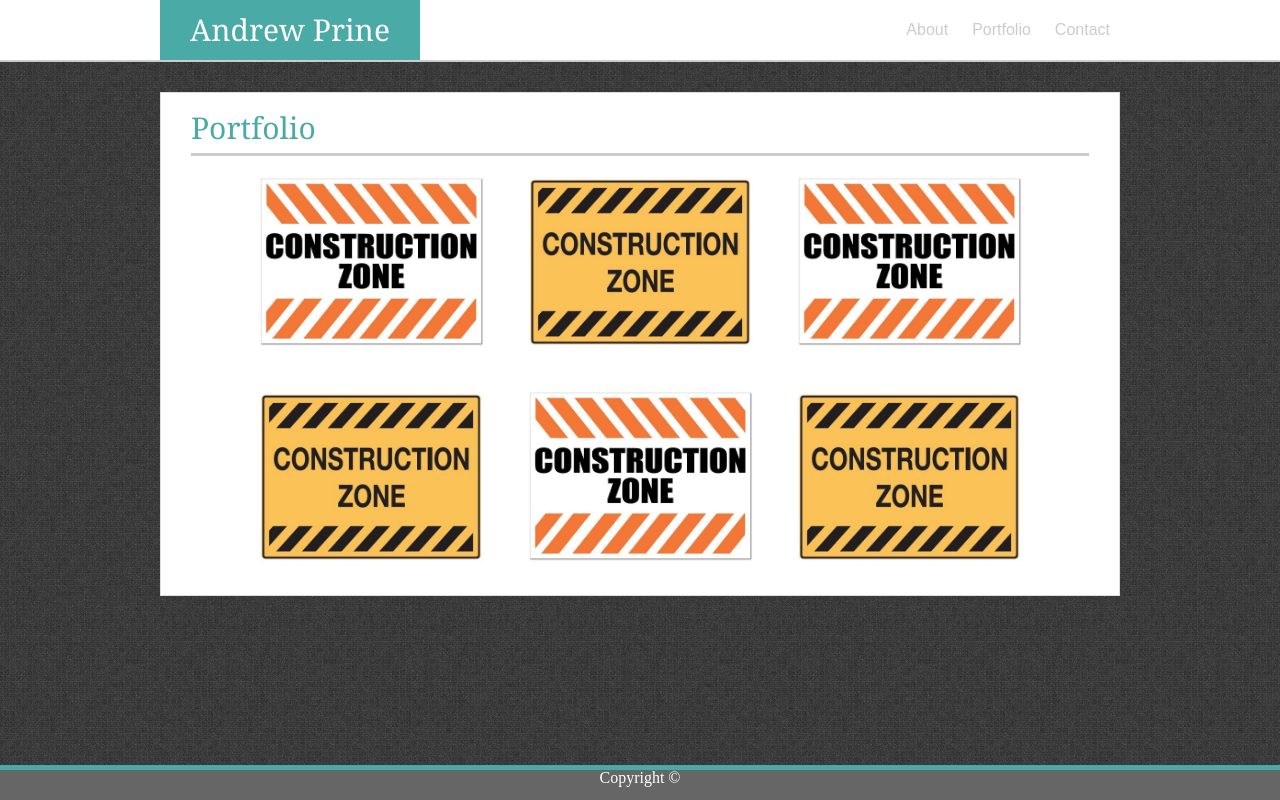
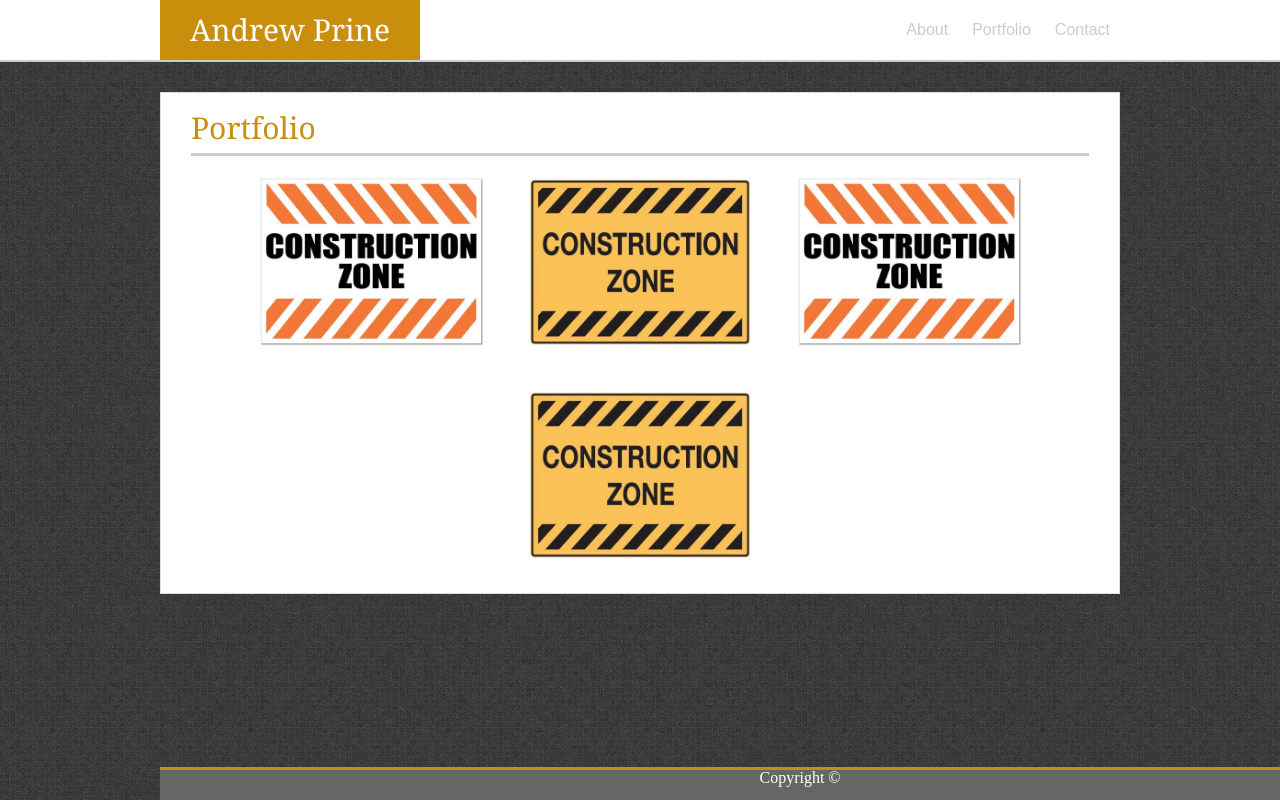
Before and after one commit to andrewpprine/Responsive-Portfolio, a plain HTML site: page portfolio.html in a window 1280 px wide. Drawn offline with Linux system fonts and the light colour scheme.

Commit message:
proofreading

```diff
--- a/assets/css/style.css
+++ b/assets/css/style.css
@@ -17,7 +17,7 @@ nav {
 #nameBadge {
   float: left;
   color: #ffffff;
-  background-color: #4aaaa5;
+  background-color: #ca8e0d;
   line-height: 60px;
   padding: 0 30px 0;
 
@@ -41,7 +41,7 @@ ul li a {
   padding: 0 10px;
 }
 ul li a:hover {
-  color: #4aaaa5;
+  color: #ca8e0d;
   background-color: #5D2E16;
 }
 /* This makes the dividing lines between nav items, but breaks the hover animationb...
@@ -63,7 +63,7 @@ ul li a:hover {
   border: 1px solid #dddddd;
 }
 #containerTitle {
-  color: #4aaaa5;
+  color: #ca8e0d;
   margin: 10px 20px;
 }
 img {
@@ -102,7 +102,7 @@ textarea {
   width: 100%;
 }
 input[type="submit"] {
-  background-color: #4aaaa5;
+  background-color: #ca8e0d;
   color: #ffffff;
   line-height: 30px;
   padding: 0 15px 0;
@@ -115,7 +115,7 @@ input:focus {
   height: 40px;
   margin: auto;
   color: #ffffff;
-  background-color: #4aaaa5;
+  background-color: #ca8e0d;
 } */
 .portfolioThumbnail {
   float: none;
@@ -131,7 +131,7 @@ footer {
   background-color: #666666;
   color: white;
   text-align: center;
-  border-top: 5px solid #4aaaa5;
+  border-top: 3px solid #ca8e0d;
 }
 
 @media only screen and (max-width: 980px) {
--- a/portfolio.html
+++ b/portfolio.html
@@ -30,18 +30,13 @@
       </div> -->
 
       <a href target="_blank" href="#">
-        <img src="assets/images/construction2.jpg" alt="Construction Zone" class="portfolioThumbnail" width=225px></a>
+        <img src="assets/images/construction2.jpg" alt="Hangman game" class="portfolioThumbnail" width=225px></a>
       <a href target="_blank" href="#">
-        <img src="assets/images/construction1.jpg" alt="Construction Zone" class="portfolioThumbnail" width=225px></a>
+        <img src="assets/images/construction1.jpg" alt="Crystal Collector game" class="portfolioThumbnail" width=225px></a>
       <a href target="_blank" href="#">
         <img src="assets/images/construction2.jpg" alt="Construction Zone" class="portfolioThumbnail" width=225px></a>
       <a href target="_blank" href="#">
         <img src="assets/images/construction1.jpg" alt="Construction Zone" class="portfolioThumbnail" width=225px></a>
-      <a href target="_blank" href="#">
-        <img src="assets/images/construction2.jpg" alt="Construction Zone" class="portfolioThumbnail" width=225px></a>
-      <a href target="_blank" href="#">
-        <img src="assets/images/construction1.jpg" alt="Construction Zone" class="portfolioThumbnail" width=225px></a>
-        </div>
     </div>
   </div>
 
```
Also changed, not shown: index.html (+2 -3 lines), 1 other file.
